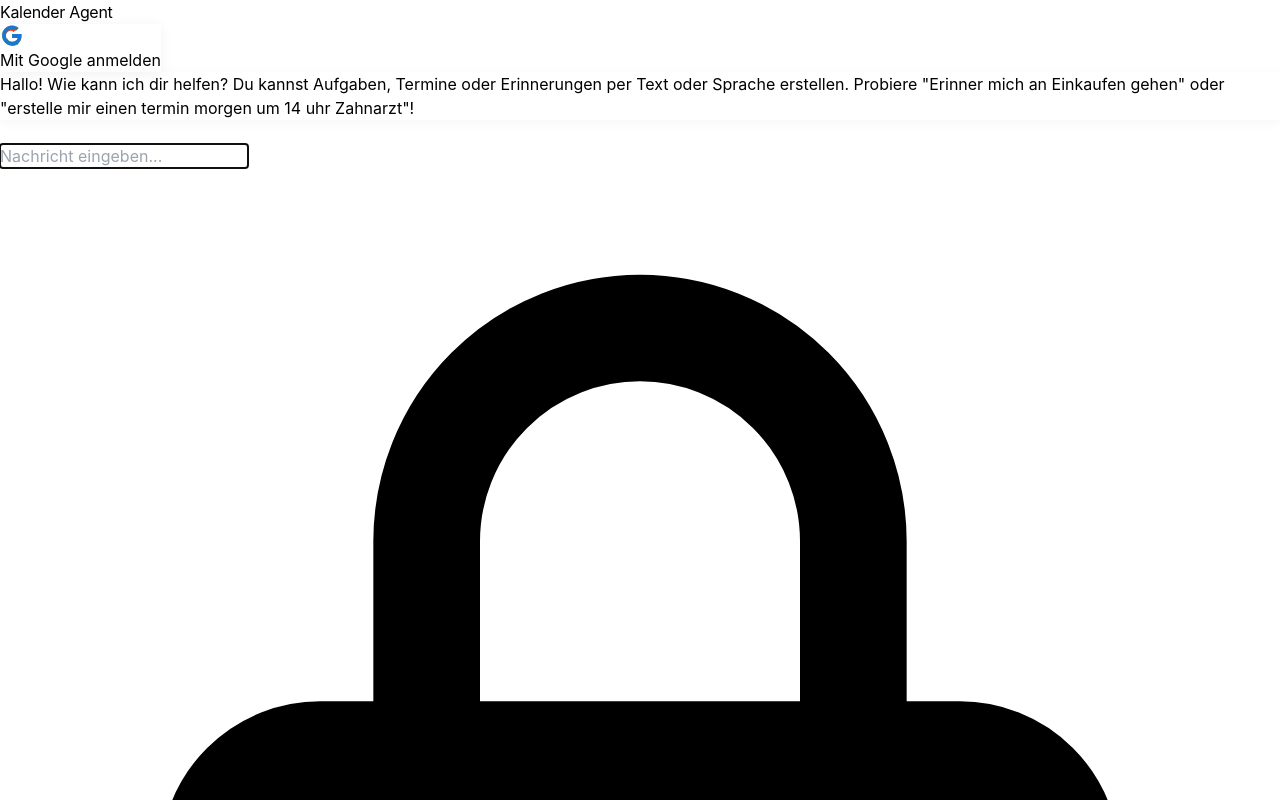
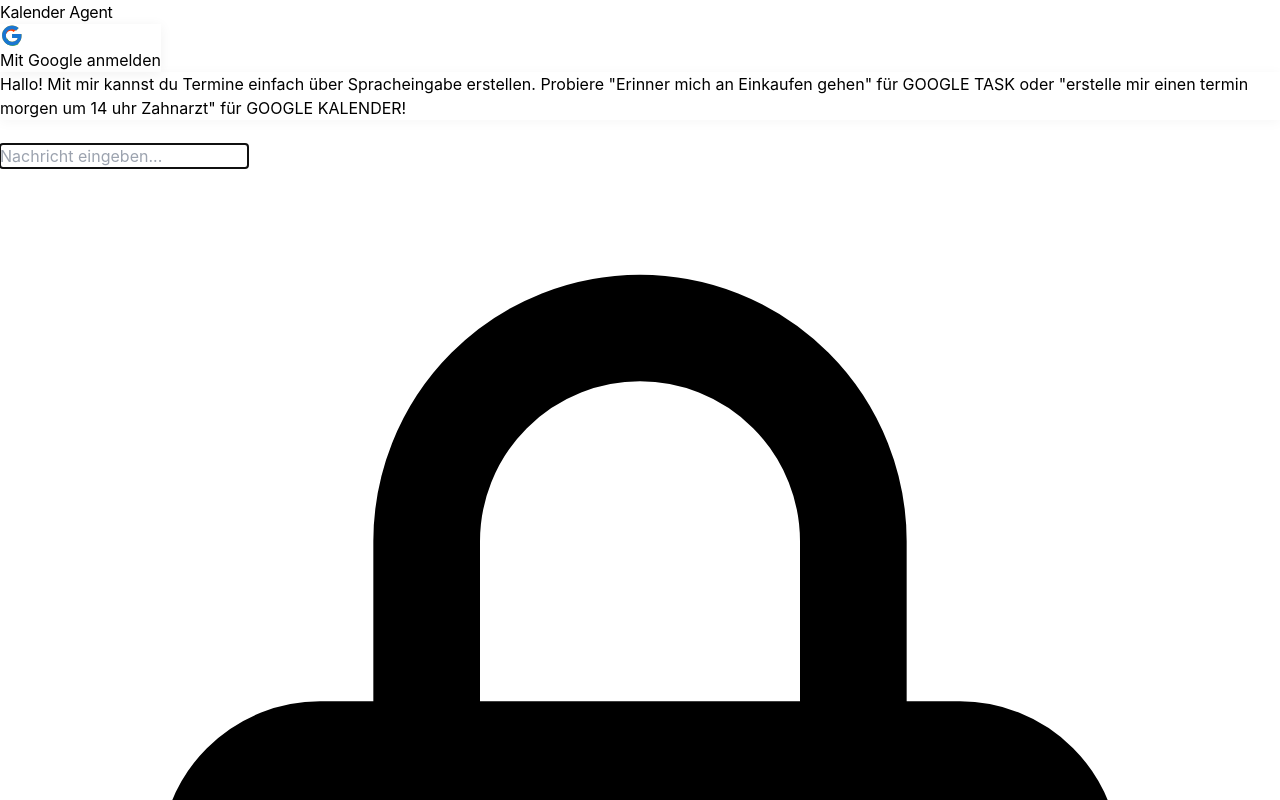
Before and after one commit to lionskope/kalender-agent-app, a React (Vite) app: page / in a window 1280 px wide. Shown: the top 800 px of the page. Built offline with nearby package versions, Linux system fonts and the light colour scheme; no server answers; the HTML template or start-up script is replaced by a standard one.

Commit message:
Update Willkommensnachricht: Klarere Unterscheidung zwischen Google Tasks und Google Kalender

```diff
--- a/src/App.jsx
+++ b/src/App.jsx
@@ -92,7 +92,7 @@ async function createGoogleEventFromText(text, accessToken) {
 }
 
 const initialMessages = [
-  { sender: 'bot', text: 'Hallo! Wie kann ich dir helfen? Du kannst Aufgaben, Termine oder Erinnerungen per Text oder Sprache erstellen. Probiere "Erinner mich an Einkaufen gehen" oder "erstelle mir einen termin morgen um 14 uhr Zahnarzt"!' }
+  { sender: 'bot', text: 'Hallo! Mit mir kannst du Termine einfach über Spracheingabe erstellen. Probiere "Erinner mich an Einkaufen gehen" für GOOGLE TASK oder "erstelle mir einen termin morgen um 14 uhr Zahnarzt" für GOOGLE KALENDER!' }
 ];
 
 // Hilfsfunktion: OpenAI ChatGPT API Call
```
